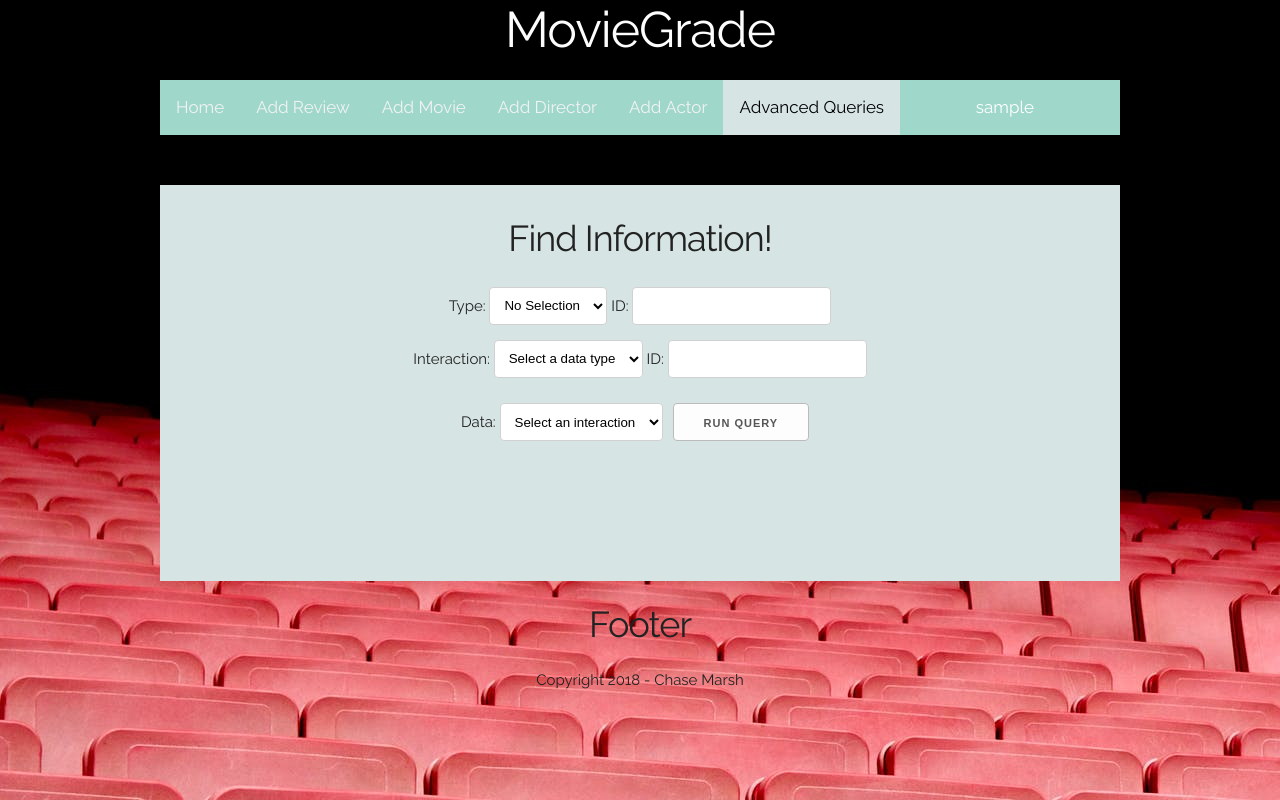
After one commit to camarsh7/moviegrade, a PHP site: page /advancedQueries.php in a window 1280 px wide. The commit adds this page. Run offline with PHP 8.4, Linux system fonts and the light colour scheme; the visitor is signed in with stand-in values (Sample User, id 1).

Commit message:
start of Julia's branch. added advanced queries page and links to it on other pages; got dropdown interaction menus working. we can decide which queries we want to allow later.

```diff
--- a/addactor.php
+++ b/addactor.php
@@ -25,6 +25,7 @@
 			<a href="addreview.php">Add Review</a>
 			<a href="addmovie.php">Add Movie</a>
 			<a href="adddirector.php">Add Director</a>
+      <a href="advancedQueries.php">Advanced Queries</a>
 			<a class="active" href="">Add Actor</a>
 			<div class="dropdown">
 				<div class="dropbtn"><?php Print "$user" ?></div>
--- a/adddirector.php
+++ b/adddirector.php
@@ -26,6 +26,7 @@
 			<a href="addmovie.php">Add Movie</a>
 			<a class="active" href="">Add Director</a>
 			<a href="addactor.php">Add Actor</a>
+      <a href="advancedQueries.php">Advanced Queries</a>
 			<div class="dropdown">
 				<div class="dropbtn"><?php Print "$user" ?></div>
 				<div class="dropdown-content">
--- a/addmovie.php
+++ b/addmovie.php
@@ -26,6 +26,7 @@
 			<a class="active" href="">Add Movie</a>
 			<a href="adddirector.php">Add Director</a>
 			<a href="addactor.php">Add Actor</a>
+      <a href="advancedQueries.php">Advanced Queries</a>
 			<div class="dropdown">
 				<div class="dropbtn"><?php Print "$user" ?></div>
 				<div class="dropdown-content">
--- a/addreview.php
+++ b/addreview.php
@@ -26,6 +26,7 @@
 			<a href="addmovie.php">Add Movie</a>
 			<a href="adddirector.php">Add Director</a>
 			<a href="addactor.php">Add Actor</a>
+      <a href="advancedQueries.php">Advanced Queries</a>
 			<div class="dropdown">
 				<div class="dropbtn"><?php Print "$user" ?></div>
 				<div class="dropdown-content">
--- /dev/null
+++ b/advancedQueries.php
@@ -0,0 +1,126 @@
+<html>
+
+    <head>
+		<link rel="stylesheet" type="text/css" href="css/main.css">
+		<link rel="stylesheet" href="https://fonts.googleapis.com/css?family=Raleway">
+        <title>MovieGrade | Advanced Queries</title>
+    </head>
+
+   <?php
+	   session_start(); //starts the session
+	   if($_SESSION['user']){ // checks if the user is logged in
+	   }
+	   else{
+		  header("location: index.php"); // redirects if user is not logged in
+	   }
+	   $user = $_SESSION['user']; //assigns user value
+   ?>
+
+    <script src="https://code.jquery.com/jquery-1.12.4.min.js"></script>
+    <script type="text/javascript">
+    $(function() {
+      $("#dataType").change(function() {
+        $("#interaction").load("textData/" + $(this).val() + ".html");
+      });
+      $("#interaction").change(function() {
+        $("#retrieve").load("textData/" + $("#dataType").val() + "_" + $("#interaction").val() + ".html");
+      });
+    });
+    </script>
+
+    <body>
+		<div class="homeTitle">
+			<h1 align="center">MovieGrade</h1>
+		</div>
+		<div class="topnav">
+			<a href="home.php">Home</a>
+			<a href="addreview.php">Add Review</a>
+			<a href="addmovie.php">Add Movie</a>
+			<a href="adddirector.php">Add Director</a>
+			<a href="addactor.php">Add Actor</a>
+      <a class="active" href="">Advanced Queries</a>
+			<div class="dropdown">
+				<div class="dropbtn"><?php Print "$user" ?></div>
+				<div class="dropdown-content">
+					<a href="">My account</a>
+					<a href="logout.php">Logout</a>
+				</div>
+			</div>
+		</div>
+
+
+		<div class="u-full-width-dark">
+			<div class="container">
+				<h3 align="center">Find Information!</h3>
+				<table class="u-full-width">
+          <div align = "center">
+            <form align = "center" action="advancedQueries.php" method="POST">
+              <div align = "center">
+                Type: <select id = "dataType" name = "Data Type">               <!--selects the first table for query-->
+                  <option value = "default">No Selection</option>
+                  <option value = "actor">Actor</option>
+                  <option value = "director">Director</option>
+                  <option value = "movie">Movie</option>
+                  <option value = "review">Review</option>
+                  <option value = "user">User</option>
+                  <option value = "genre">Genre</option>
+                </select>
+                ID: <input type="text" name="_id" required="required" /> <br/>
+              </div>
+              <div align = "center">
+                Interaction: <select id = "interaction" name = "Interaction">   <!--selects the second table for query-->
+                  <option value = "default">Select a data type</option>
+                </select>
+                ID: <input type="text" name="_id" required="required" /> <br/>
+              </div>
+              <div align = "center">
+                Data: <select id = "retrieve" name = "Data to Retrieve">        <!--selects the data retrievable-->
+                  <option value = "default">Select an interaction</option>
+                <input class="button button-1" type="submit" value="Run Query"/>
+              </div>
+            </form>
+          </div>
+  			</table>
+			</div>
+		</div>
+	</body>
+
+		<div class="footer">
+			<h3 align="center">Footer</h3>
+			<h6 align="center">Copyright 2018 - Chase Marsh</h6>
+		</div>
+
+</html>
+
+<?php
+if($_SERVER["REQUEST_METHOD"] == "POST") {
+	$link = mysqli_connect("127.0.0.1", "root", "", "movie_grade");
+
+	$director_id = mysqli_real_escape_string($link, $_POST['director_id']);
+    $dname = mysqli_real_escape_string($link, $_POST['dname']);
+
+	$bool = true;
+
+	mysqli_select_db($link, "movie_grade") or die("Cannot connect to database");
+
+	$query = mysqli_query($link, "Select * from director");
+
+	while($row = mysqli_fetch_array($query)) {
+		$table_director = $row['director_id'];
+
+		if($director_id == $table_director) { //checks if the username is already found in the table
+			$bool = false;
+			Print '<script>alert("Director ID already in system!");</script>';
+			Print '<script>window.location.assign("adddirector.php");</script>';
+		}
+	}
+
+	if($bool) { //if it wasn't taken, go ahead and do the insert of all the data.
+		mysqli_query($link, "INSERT INTO director (director_id, dname) VALUES ('$director_id', '$dname')");
+		Print '<script>alert("Successfully Added!");</script>';
+		Print '<script>window.location.assign("adddirector.php");</script>';
+	}
+    echo "Director name entered: ". $dname . "<br/>";
+    echo "Director ID entered: ". $director_id . "<br/>";
+}
+?>
--- /dev/null
+++ b/textData/actor.html
@@ -0,0 +1,3 @@
+<option value = "default">No Selection</option>
+<option value = "director">Director</option>
+<option value = "genre">Genre</option>
--- /dev/null
+++ b/textData/actor_director.html
@@ -0,0 +1,2 @@
+<option value = "default">No Selection</option>
+<option value = "rating">Rating of Joint Projects</option>
--- /dev/null
+++ b/textData/director.html
@@ -0,0 +1,2 @@
+<option value = "default">No Selection</option>
+<option value ="actor">Actor</option>
--- /dev/null
+++ b/textData/genre.html
@@ -0,0 +1,3 @@
+<option value = "default">No Selection</option>
+<option value = "avgRating">Average Rating</option>
+<option value = "directors">Directors for this Genre</option>
--- /dev/null
+++ b/textData/movie.html
@@ -0,0 +1 @@
+<option value = "default">No Selection</option>
--- /dev/null
+++ b/textData/review.html
@@ -0,0 +1 @@
+<option value = "default">No Selection</option>
--- /dev/null
+++ b/textData/user.html
@@ -0,0 +1 @@
+<option value = "default">No Selection</option>
```
